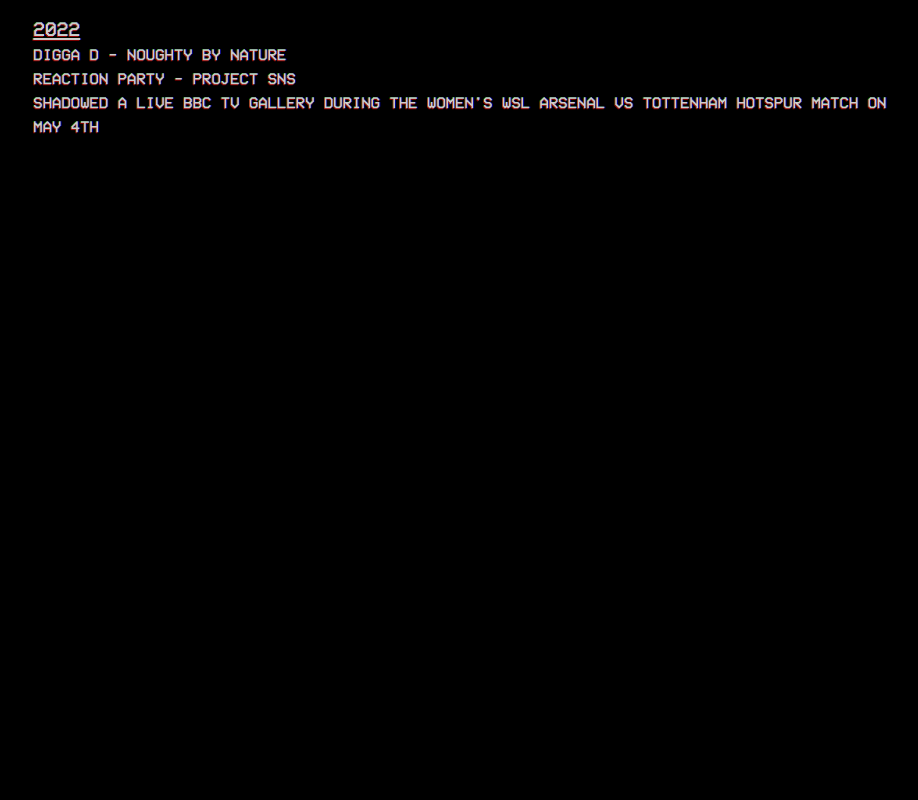
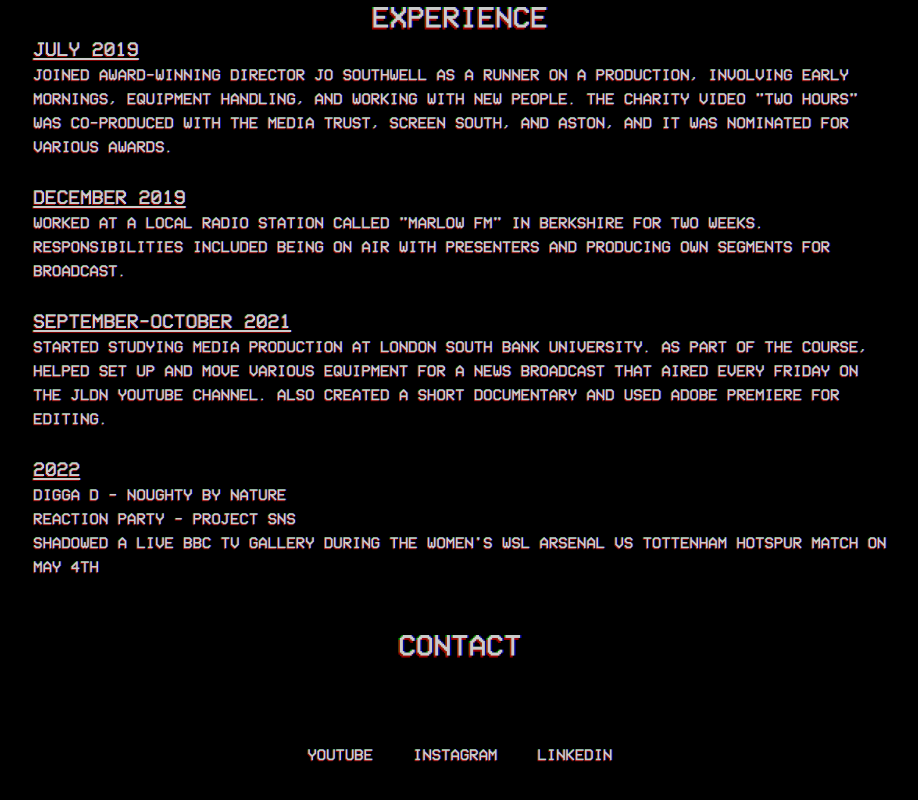
Before and after one commit to Max-Beier/vincent-reed-portfolio, a SvelteKit app: page / in a window 1280 px wide. Shown: the part 1650-2450 px from the top of the page, without its empty margins (180-1098 px from the left). Before the commit the page ends 1788 px from the top, so only its background shows below. Built offline with nearby package versions, Linux system fonts and the light colour scheme.

Commit message:
Added halfdone footer

```diff
--- a/src/routes/+page.svelte
+++ b/src/routes/+page.svelte
@@ -1,5 +1,9 @@
 <script lang="ts">
+  // MEDIA
   import Video from "$lib/media/homevideo.mp4";
+  import YoutubeLogo from "$lib/icons/logo-social-media-youtube.svg";
+  import InstagramLogo from "$lib/icons/logo-social-media-instagram.svg";
+  import LinkedInLogo from "$lib/icons/logo-linkedin.svg";
 </script>
 
 <svelte:head>
@@ -37,9 +41,9 @@
       <div class="vhs text-left">
         <u class="text-xl">Me</u>
         <p>
-          My name is Vincent Reed, I'm a Media Production student at London South
-          Bank University, I'm studying to become a cameraman for TV, Film,
-          Music Videos and Live events like concerts.
+          My name is Vincent Reed, I'm a Media Production student at London
+          South Bank University, I'm studying to become a cameraman for TV,
+          Film, Music Videos and Live events like concerts.
         </p>
         <br />
 
@@ -59,7 +63,9 @@
           and Photoshop.
         </p>
       </div>
+    </div>
 
+    <div class="h-screen w-8/12 flex flex-col items-center">
       <h2 class="vhs text-3xl mt-12">Experience</h2>
       <div class="vhs text-left">
         <u class="text-xl">July 2019</u>
@@ -99,6 +105,28 @@
           </li>
         </ul>
       </div>
+
+      <h2 class="vhs text-3xl mt-12 mb-20">Contact</h2>
+      <div class="vhs flex flex-row justify-center gap-10">
+        <a
+          href="https://youtube.com/@shreddingscytheproductions5987?si=VJc72fMwpwU5XPfi"
+        >
+          <p>YouTube</p>
+        </a>
+        <a href="https://www.instagram.com/shreddingscythe.productions">
+          <p>Instagram</p>
+        </a>
+        <a href="https://www.linkedin.com/in/vinnie-reed-613b26168/">
+          <p>LinkedIn</p>
+        </a>
+      </div>
+      <!--
+      <p class="vhs">Website by</p>
+      //-->
+
+      <p class="vhs mt-48">
+        Copyright (c) {new Date().getFullYear()}
+      </p>
     </div>
   </div>
 </main>
```
Also changed, not shown: src/lib/icons/Down Arrow Group.svg (deleted).
